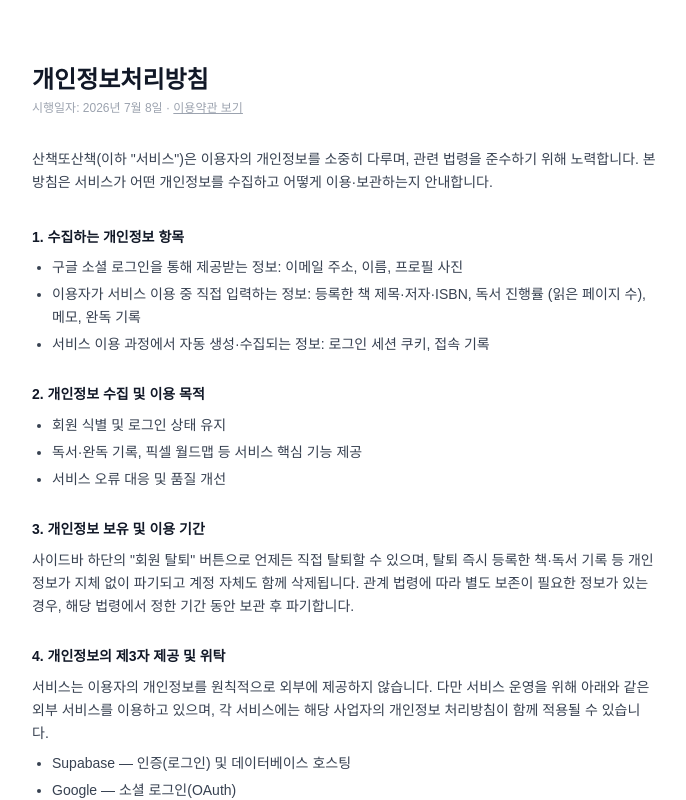
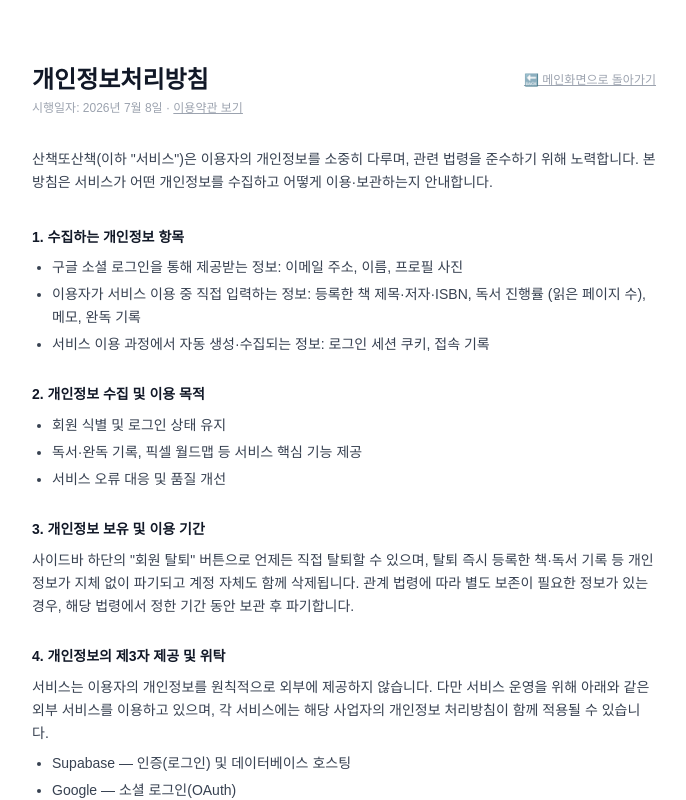
Before and after one commit to wonylee25-art/read-and-ridge, a Next.js app: page /privacy in a window 1280 px wide. Shown: the top 800 px of the page, without its empty margins (296-982 px from the left). Built offline with nearby package versions, Linux system fonts and the light colour scheme.

Commit message:
개인정보처리방침/이용약관 페이지에 메인화면 돌아가기 버튼 추가

```diff
--- a/app/privacy/page.tsx
+++ b/app/privacy/page.tsx
@@ -7,7 +7,15 @@ export const metadata = {
 export default function PrivacyPolicyPage() {
   return (
     <main className="max-w-2xl mx-auto px-6 py-16 text-sm leading-relaxed text-gray-700">
-      <h1 className="text-2xl font-bold text-gray-900 mb-1">개인정보처리방침</h1>
+      <div className="flex items-start justify-between mb-1">
+        <h1 className="text-2xl font-bold text-gray-900">개인정보처리방침</h1>
+        <Link
+          href="/dashboard"
+          className="text-xs text-gray-400 underline hover:text-gray-600 whitespace-nowrap mt-2"
+        >
+          🔙 메인화면으로 돌아가기
+        </Link>
+      </div>
       <p className="text-xs text-gray-400 mb-8">
         시행일자: 2026년 7월 8일 · <Link href="/terms" className="underline hover:text-gray-600">이용약관 보기</Link>
       </p>
--- a/app/terms/page.tsx
+++ b/app/terms/page.tsx
@@ -7,7 +7,15 @@ export const metadata = {
 export default function TermsPage() {
   return (
     <main className="max-w-2xl mx-auto px-6 py-16 text-sm leading-relaxed text-gray-700">
-      <h1 className="text-2xl font-bold text-gray-900 mb-1">이용약관</h1>
+      <div className="flex items-start justify-between mb-1">
+        <h1 className="text-2xl font-bold text-gray-900">이용약관</h1>
+        <Link
+          href="/dashboard"
+          className="text-xs text-gray-400 underline hover:text-gray-600 whitespace-nowrap mt-2"
+        >
+          🔙 메인화면으로 돌아가기
+        </Link>
+      </div>
       <p className="text-xs text-gray-400 mb-8">
         시행일자: 2026년 7월 8일 · <Link href="/privacy" className="underline hover:text-gray-600">개인정보처리방침 보기</Link>
       </p>
```
